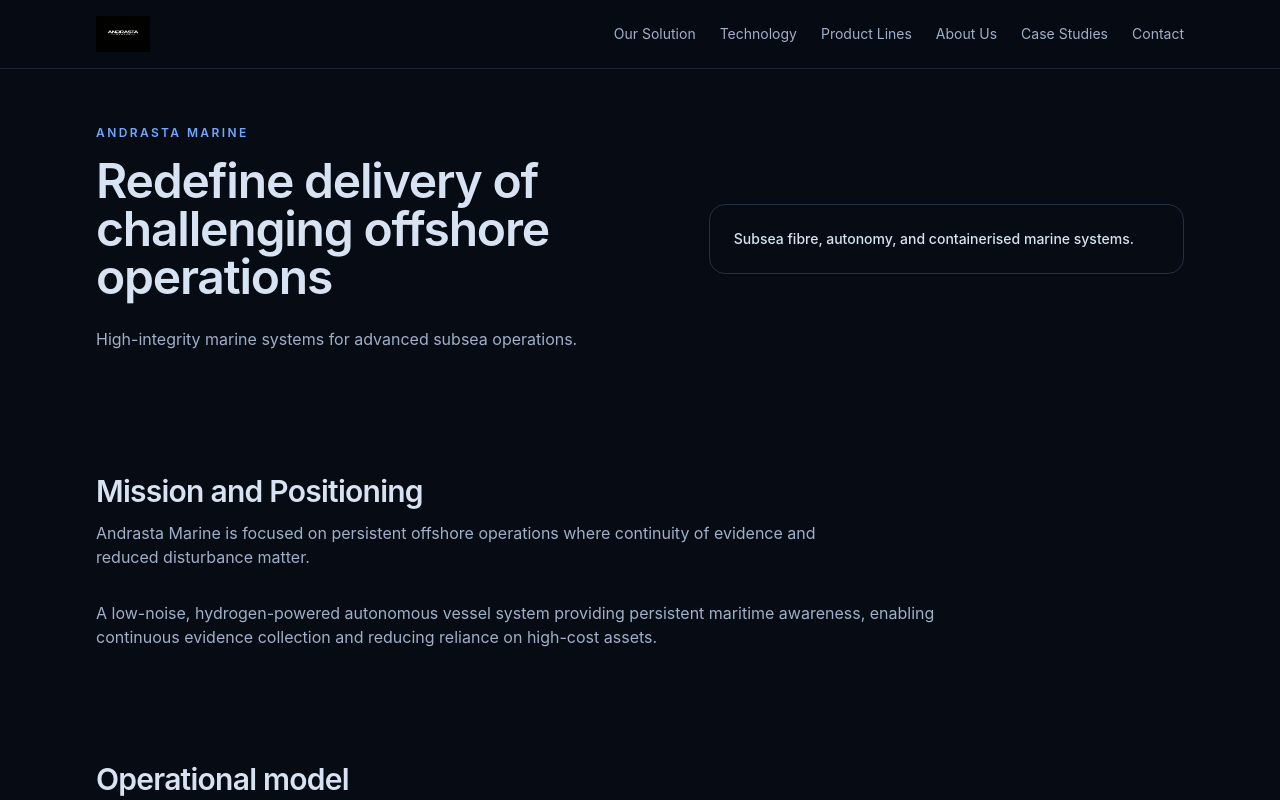
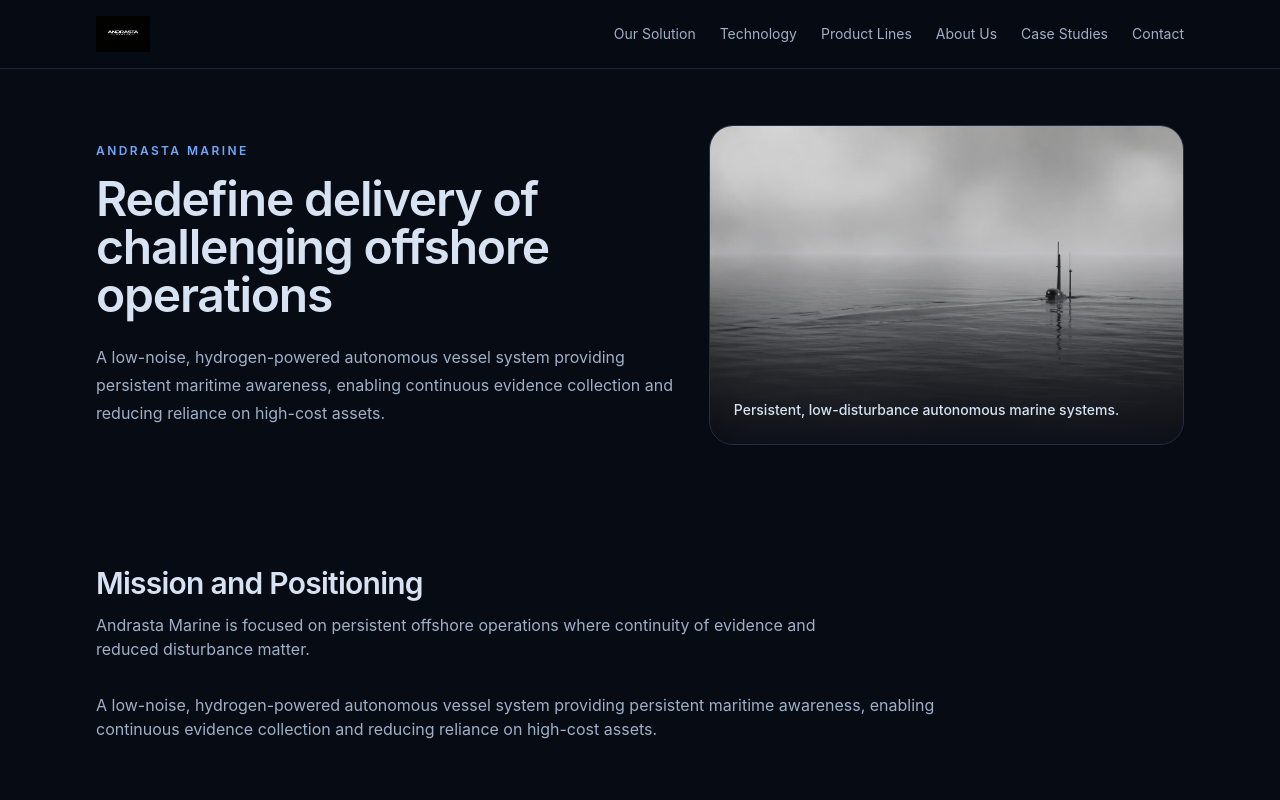
Before and after one commit to Determined-Modeller/AndrastaWebsite, a Next.js app: page / in a window 1280 px wide. Shown: the top 800 px of the page. Built offline with nearby package versions, Linux system fonts and the light colour scheme.

Commit message:
Update hero.tsx

```diff
--- a/components/hero.tsx
+++ b/components/hero.tsx
@@ -1,3 +1,5 @@
+import Image from "next/image";
+
 import { siteConfig } from "@/data/site";
 
 export function Hero() {
@@ -13,14 +15,27 @@ export function Hero() {
         </h1>
 
         <p className="mt-6 max-w-2xl text-base leading-7 text-muted">
-          High-integrity marine systems for advanced subsea operations.
+          {siteConfig.heroCopy}
         </p>
       </div>
 
-      <div className="rounded-2xl border border-border bg-card p-6 shadow-sm">
-        <p className="text-sm font-medium text-text">
-          Subsea fibre, autonomy, and containerised marine systems.
-        </p>
+      <div className="relative min-h-[320px] overflow-hidden rounded-3xl border border-border bg-card shadow-sm">
+        <Image
+          src="/hero-vessel.png"
+          alt="Andrasta Marine vessel concept"
+          fill
+          priority
+          sizes="(min-width: 1024px) 40vw, 100vw"
+          className="object-cover"
+        />
+
+        <div className="absolute inset-0 bg-gradient-to-t from-bg/80 via-bg/20 to-transparent" />
+
+        <div className="absolute bottom-0 p-6">
+          <p className="text-sm font-medium text-text">
+            Persistent, low-disturbance autonomous marine systems.
+          </p>
+        </div>
       </div>
     </section>
   );
```
